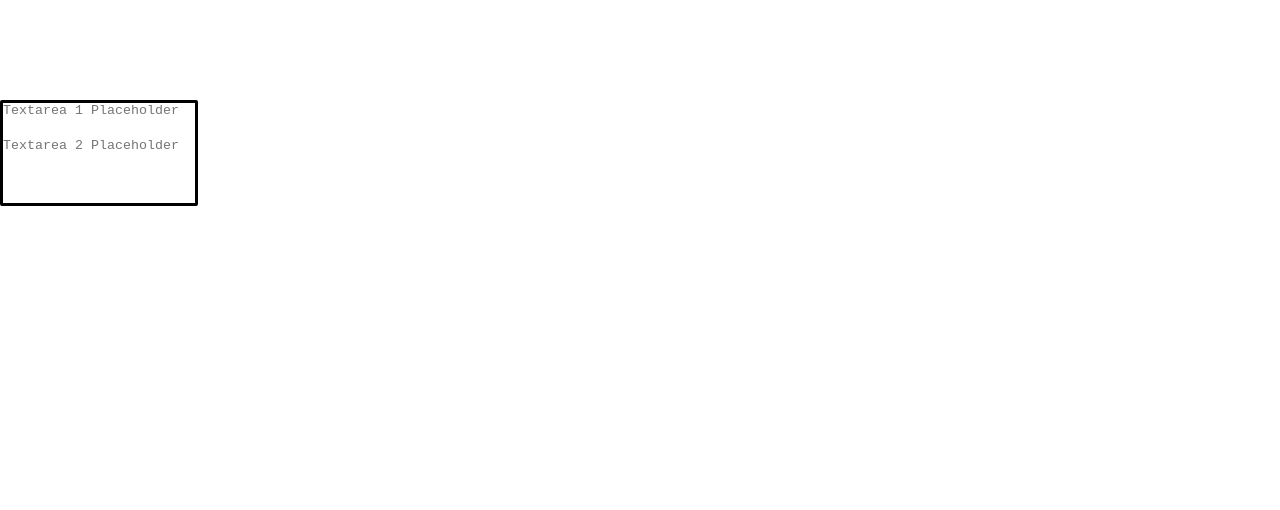
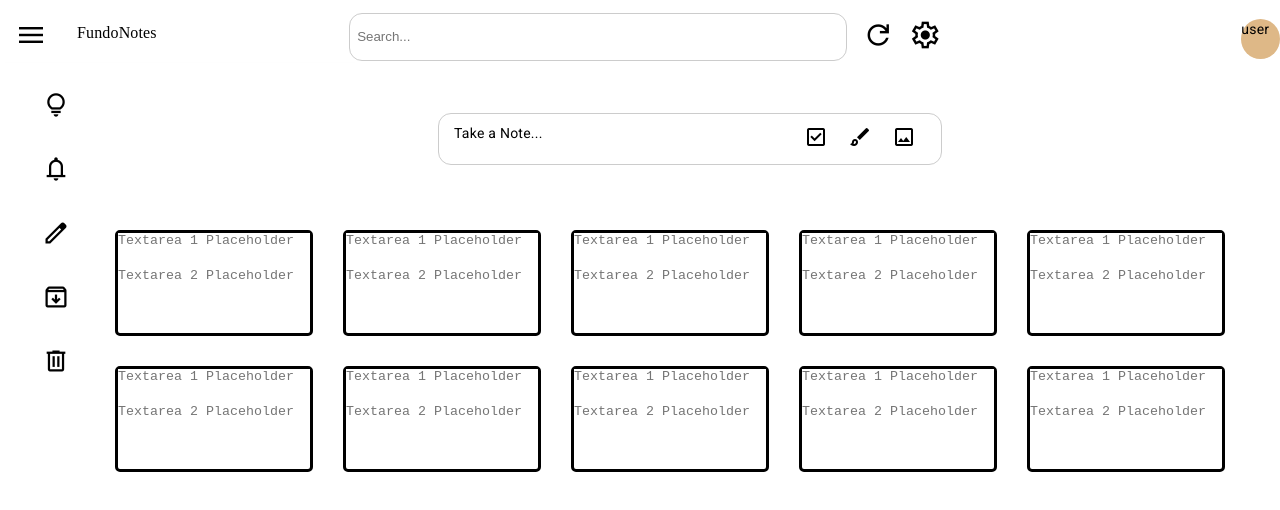
Before and after one commit to amritanand-py/FunDoNotesUI, an Angular app: page / in a window 1280 px wide. Shown: the top 510 px of the page. Built offline with nearby package versions, Linux system fonts and the light colour scheme.

Commit message:
Rendering of all elements are done

```diff
--- a/src/app/Components/canvas/canvas.component.css
+++ b/src/app/Components/canvas/canvas.component.css
@@ -45,3 +45,10 @@ textarea {
     overflow-y: hidden; /* Hide vertical scrollbar */
     border-style: none;
   }
+
+#NotesDisplay{
+    display: flex;
+    flex-wrap: wrap;
+
+
+}
--- a/src/app/Components/canvas/canvas.component.html
+++ b/src/app/Components/canvas/canvas.component.html
@@ -26,3 +26,17 @@
         </div>
     </div>
   </ng-template>
+<div id="NotesDisplay">
+  <app-notes-card></app-notes-card>
+  <app-notes-card></app-notes-card>
+  <app-notes-card></app-notes-card>
+  <app-notes-card></app-notes-card>
+  <app-notes-card></app-notes-card>
+  <app-notes-card></app-notes-card>
+  <app-notes-card></app-notes-card>
+  <app-notes-card></app-notes-card>
+  <app-notes-card></app-notes-card>
+  <app-notes-card></app-notes-card>
+
+
+</div>
--- a/src/app/Components/notes-card/notes-card.component.css
+++ b/src/app/Components/notes-card/notes-card.component.css
@@ -29,7 +29,7 @@ textarea:focus{
   width: 15vw;
   border-style: solid;
   border-color: black;
-  border-radius: 2px;
+  border-radius: 5px;
   display: flex;
   flex-direction: column;
   align-items: center;
--- a/src/app/Components/notes-card/notes-card.component.html
+++ b/src/app/Components/notes-card/notes-card.component.html
@@ -1,16 +1,27 @@
-<br><br><br><br><br>
-<div id="notescard" (mouseenter)="showSecondDiv = true" (mouseleave)="showSecondDiv = false">
-
+<div style="padding: 15px;">
+  <div
+    id="notescard"
+    (mouseenter)="showSecondDiv = true"
+    (mouseleave)="showSecondDiv = false"
+  >
     <div id="carddiv">
-        <textarea [(ngModel)]="textarea1Content" (input)="adjustTextareaHeight('textarea1', $event)" placeholder="Textarea 1 Placeholder"></textarea>
-    <!-- </div>
+      <textarea
+        [(ngModel)]="textarea1Content"
+        (input)="adjustTextareaHeight('textarea1', $event)"
+        placeholder="Textarea 1 Placeholder"
+      ></textarea>
+      <!-- </div>
     <div id="notesbody-Card" class="textfield"> -->
-        <textarea [(ngModel)]="textarea2Content" (input)="adjustTextareaHeight('textarea2', $event)" placeholder="Textarea 2 Placeholder"></textarea>
+      <textarea
+        [(ngModel)]="textarea2Content"
+        (input)="adjustTextareaHeight('textarea2', $event)"
+        placeholder="Textarea 2 Placeholder"
+      ></textarea>
     </div>
-    <div style="height: 30px; width: 100%;">
-        <div id="notesFooter" [style.display]="showSecondDiv ? 'block' : 'none'">
-            <app-logobar></app-logobar>
-        </div>
+    <div style="height: 30px; width: 100%">
+      <div id="notesFooter" [style.display]="showSecondDiv ? 'block' : 'none'">
+        <app-logobar></app-logobar>
+      </div>
     </div>
-
+  </div>
 </div>
--- a/src/app/app.component.html
+++ b/src/app/app.component.html
@@ -13,4 +13,4 @@
         <!-- <app-navbar (toggleSidebar)="toggleSidebar()"></app-navbar>
         <app-sidebar [isSidebarOpen]="isSidebarOpen"></app-sidebar> -->
 
-<app-notes-card></app-notes-card>
+<app-dashboard></app-dashboard>
```
